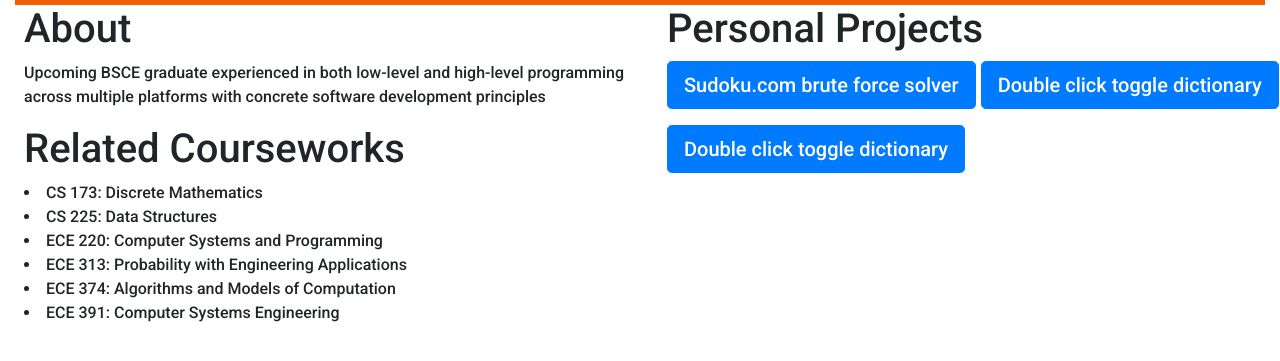
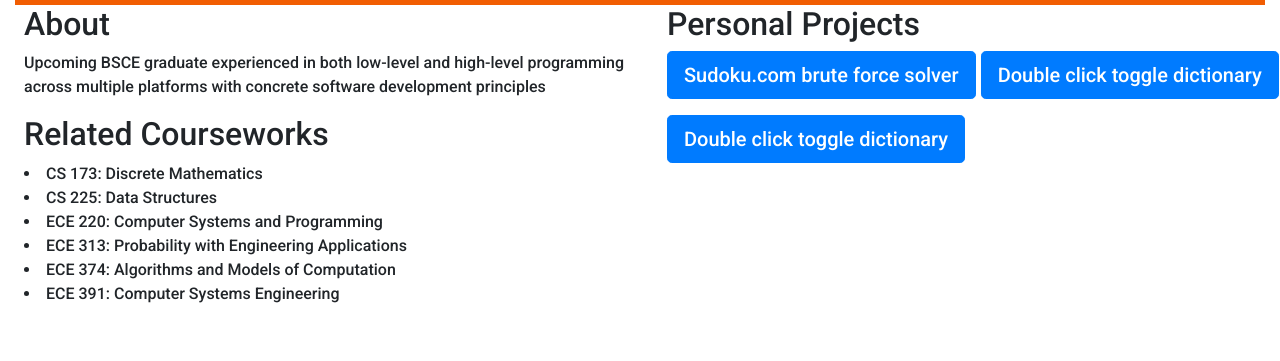
Before and after one commit to kchoiuiuc/gchoi17.github.io, a website: page index.html in a window 1280 px wide. Shown: the part 53-414 px from the top of the page. Drawn offline with nearby package versions, Linux system fonts and the light colour scheme; files that its build step writes are made by us from their sources.

Commit message:
h1 to h2

```diff
--- a/index.html
+++ b/index.html
@@ -51,9 +51,9 @@
         </div>
         <div class="row">
             <div class="col ml-4">
-                <h1>About</h1>
+                <h2>About</h2>
                 <p>Upcoming BSCE graduate experienced in both low-level and high-level programming across multiple platforms with concrete software development principles </p>
-                <h1>Related Courseworks</h1>
+                <h2>Related Courseworks</h2>
                 <li>CS 173:  Discrete Mathematics</li>
                 <li>CS 225:  Data Structures</li>
                 <li>ECE 220: Computer Systems and Programming</li>
@@ -62,7 +62,7 @@
                 <li>ECE 391: Computer Systems Engineering</li>
             </div>
             <div class="col">
-                <h1>Personal Projects</h1>
+                <h2>Personal Projects</h2>
                 <p class="lead">
                     <a class="btn btn-primary btn-lg" href="#" role="button">Sudoku.com brute force solver</a>
                     <a class="btn btn-primary btn-lg" href="#" role="button">Double click toggle dictionary</a>
```
